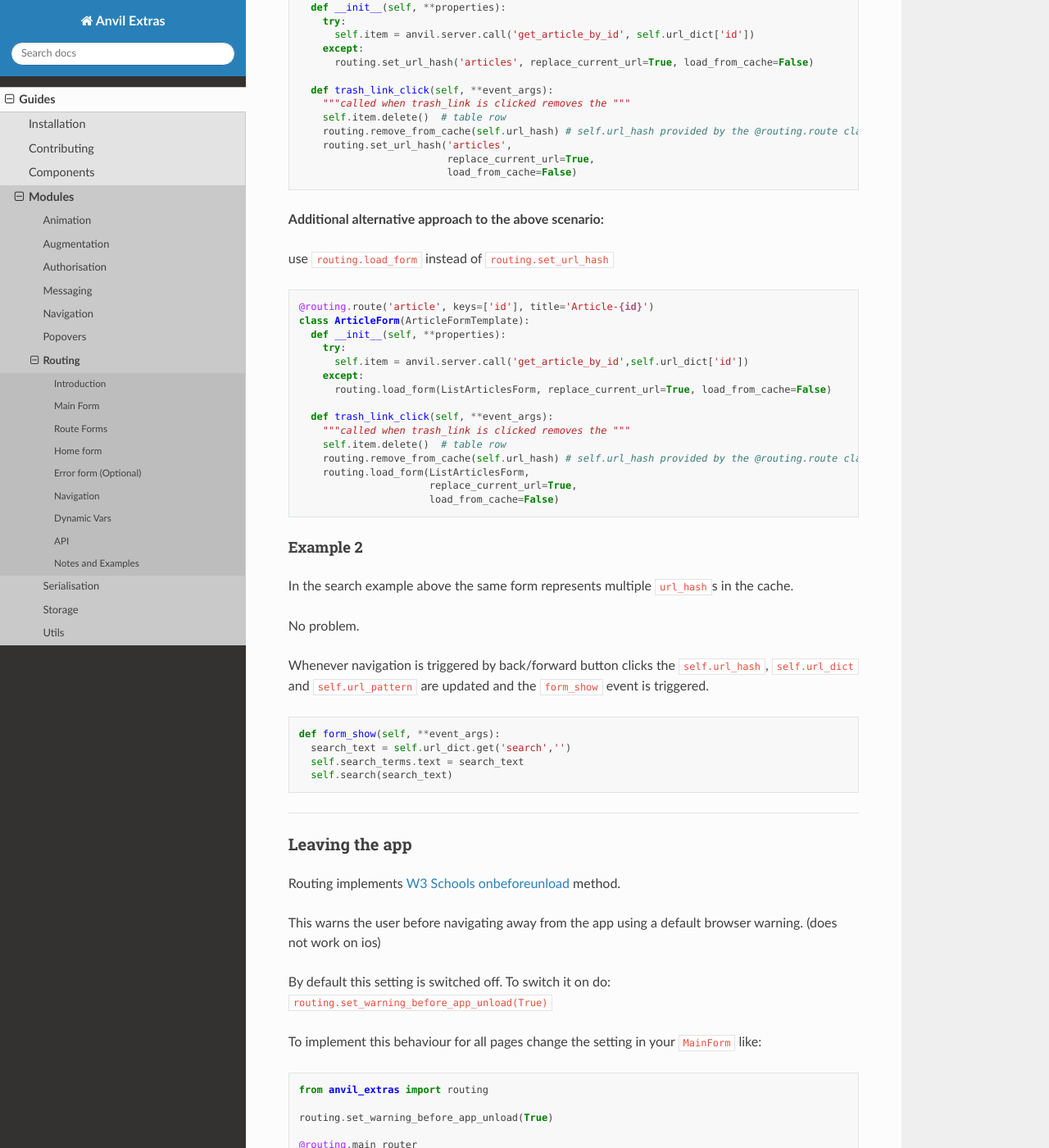
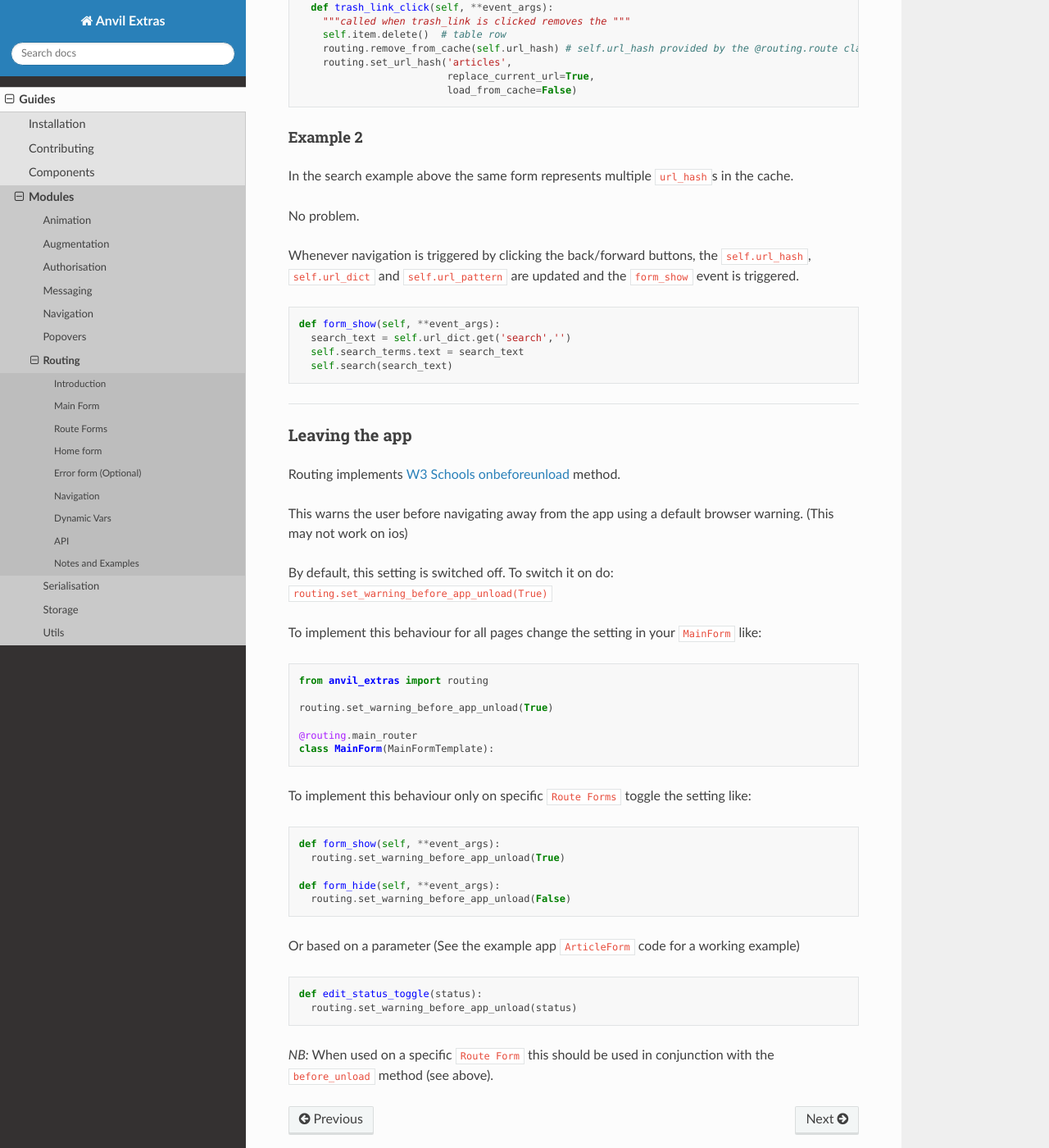
Before and after one commit to anvilistas/anvil-extras, a Sphinx documentation site: the page built from docs/guides/modules/routing.rst, in a window 1280 px wide and 1400 px high, scrolled down 17937 px. Shown: the whole window at 82% size. Built offline with Sphinx 7.4.7 and the Read the Docs theme 2.0.0, drawn with Linux system fonts in a browser that asks for light colours; some of the changed text lies outside the part shown.

Commit message:
routing: more edits to the docs and deprecate load_form.

```diff
--- a/docs/guides/modules/routing.rst
+++ b/docs/guides/modules/routing.rst
@@ -1,7 +1,7 @@
 Routing
 =======
 
-The routing module allows hash based navigation in an Anvil app.
+The routing module allows hash-based navigation in an Anvil app.
 
 +---------------------------------------+-------------------------------------------------------------------------------------------+
 | Live Example:                         | `hash-routing-example.anvil.app <https://hash-routing-example.anvil.app/>`__              |
@@ -13,9 +13,9 @@
 Introduction
 ------------
 
-An Anvil app is a single page app. When the user navigates through the app's pages the URL does not change.
+An Anvil app is a single-page app. When the user navigates through the app's pages the URL does not change.
 The part of the URL before the `#` is used by the server to identify the app.
-The part following the `#`, is never sent to the server, and used only by the browser.
+The part following the `#`, is never sent to the server and used only by the browser.
 
 The routing module takes advantage of the URL hash and allows unique URLs to be defined for forms within an app.
 Here are a few examples of URL hashes within an app and associated terminology.
@@ -36,7 +36,7 @@
 Main Form
 ---------
 
-This is either the startup form, or the form loaded from a startup module.
+This is either the startup form or the form loaded from a startup module.
 It contains the header, the navigation bar and a ``content_panel``.
 It is based on the Material Design standard-page.html.
 
@@ -178,7 +178,7 @@
 
 
 ``routing.set_url_hash()`` - has some additional features.
-See API docs and Examples.
+See `API Docs <#api>`__ and Examples.
 
 
 
@@ -204,7 +204,7 @@
         print(self.dynamic_vars['id']) # 3
 
 Multiple dynanamic variables are supported e.g. ``foo/{var_name_1}/{var_name_2}``.
-A dynamic varaible must be the entire contained within a ``/`` portion of the ``url_pattern``,
+A dynamic varaible must be entirely contained within a ``/`` portion of the ``url_pattern``,
 e.g. ``foo/article-{id}`` is not valid.
 
 --------------
@@ -217,7 +217,7 @@
 ^^^^^^^^^^
 .. attribute:: routing.main_router
 
-    Apply this decorator above the top level Form - ``MainForm``.
+    Apply this decorator above the top-level Form - ``MainForm``.
     The ``MainForm`` must have a ``content_panel``.
     There are two callbacks available to a ``main_router`` ``MainForm``.
 
@@ -287,7 +287,7 @@
 
     If ``replace_current_url`` is set to ``True``. Then the navigation will happen "in place" rather than as a new history item.
 
-    If ``set_in_history`` is set to ``False`` the the URL will not be added to the browser's history stack.
+    If ``set_in_history`` is set to ``False`` the URL will not be added to the browser's history stack.
 
     If ``redirect`` is set to ``False`` then you do not want to navigate away from the current form.
 
@@ -445,7 +445,7 @@
 
 
 
-Full Width Rows
+Full-Width Rows
 ^^^^^^^^^^^^^^^
 
 You can set a ``Route Form`` to load as a ``full_width_row`` by setting
@@ -463,7 +463,7 @@
 
 It is possible to define optional parameters by adding multiple
 decorators, e.g. one with and one without the key. Here is an example
-that allows to use the ``home page`` with the default empty string and
+that allows using the ``home page`` with the default empty string and
 with one optional ``search`` parameter:
 
 .. code:: python
@@ -553,7 +553,8 @@
           else:
             link.role = 'default'
 
-**Nav Args provided by the ``main_router`` class decorator**
+
+**Nav Args will look like:**
 
 .. code:: python
 
@@ -577,7 +578,7 @@
           animate(form, fade_in, duration=300)
 
 
-Note if you wanted to use a fade out you could also use the
+Note if you wanted to use a fade-out you could also use the
 ``on_navigation`` method.
 
 .. code:: python
@@ -596,8 +597,8 @@
 ``redirect=False``
 ~~~~~~~~~~~~~~~~~~
 
-It is possible to set a new url without navigating away from the current
-form. For example a form could have this code:
+It is possible to set a new URL without navigating away from the current
+form. For example, a form could have this code:
 
 .. code:: python
 
@@ -613,7 +614,7 @@
       self.search(self.search_terms.text)
 
 This way search parameters are added to the history stack so that the
-user can navigate back and forward but routing does not attempt to
+user can navigate back and forward, but routing does not attempt to
 navigate to a new form instance.
 
 Important
@@ -631,7 +632,7 @@
 ``replace_current_url=True``
 ~~~~~~~~~~~~~~~~~~~~~~~~~~~~
 
-It is also possible to replace the current url in the history stack
+It is also possible to replace the current URL in the history stack
 rather than creating a new entry in the history stack.
 
 In the demo app the ``ArticleForm`` creates a new article
@@ -644,7 +645,7 @@
         def __init__(self, **properties):
             self.init_components(**properties)
             if url_dict['id']:
-                self.item = anvil.server.call("get_article_by_id",self.url_dict['id'])
+                self.item = anvil.server.call("get_article_by_id", self.url_dict['id'])
             else:
                 # url_dict['id'] is empty
                 self.item = anvil.server.call('create_new_article')
@@ -655,7 +656,7 @@
                                     )
 
 
-See API docs for a list of valid kwargs for ``routing.set_url_hash()``.
+See `API Docs <#api>`__ for a list of valid kwargs for ``routing.set_url_hash()``.
 
 
 Changing The Main Form
@@ -664,7 +665,7 @@
 In a more complex app, it's common to want to change the Main Form.
 At present, changing the Main Form is not supported (support may be added in a future release).
 
-Instead it is recommended to change the structure of the Main Form dynamically
+Instead, it is recommended to change the structure of the Main Form dynamically
 (sidebar, navbar and title) based on the ``url_hash``.
 
 Let's say you have an admin part of the app and a standard part of the app.
@@ -798,17 +799,9 @@
 Passing properties to a form
 ^^^^^^^^^^^^^^^^^^^^^^^^^^^^
 
-You can pass properties to a form by adding them as keyword arguments
-with either ``routing.load_form`` or ``routing.set_url_hash``
+You can pass properties to a form by adding them as keyword arguments to ``routing.set_url_hash``
 
 .. code:: python
-
-
-    def article_link_click(self, **event_args):
-      routing.load_form(Article, id=self.item['id'], item=self.item)
-      # if your RouteForm has required keys then you should provide these as kwargs
-      # nb the key id could also be a key in self.item in which case
-      # routing.load_form(Article, item=self.item) is sufficient (but may be slower to load if item is a LiveObjectProxy [Table Row])
 
     def article_link_click(self, **event_args):
       routing.set_url_hash(f'article?id={self.item["id"]'}, item=self.item)
@@ -911,7 +904,7 @@
 :smile:
 
 (You will need to add an on\_navigation method to the ``LoginForm``,
-which does nothing, to keep anvil_extras happy)
+which does nothing, to keep the ``routing`` module happy)
 
 .. code:: python
 
@@ -1005,27 +998,6 @@
                              replace_current_url=True,
                              load_from_cache=False)
 
-**Additional alternative approach to the above scenario:**
-
-use ``routing.load_form`` instead of ``routing.set_url_hash``
-
-.. code:: python
-
-    @routing.route('article', keys=['id'], title='Article-{id}')
-    class ArticleForm(ArticleFormTemplate):
-      def __init__(self, **properties):
-        try:
-          self.item = anvil.server.call('get_article_by_id',self.url_dict['id'])
-        except:
-          routing.load_form(ListArticlesForm, replace_current_url=True, load_from_cache=False)
-
-      def trash_link_click(self, **event_args):
-        """called when trash_link is clicked removes the """
-        self.item.delete()  # table row
-        routing.remove_from_cache(self.url_hash) # self.url_hash provided by the @routing.route class decorator
-        routing.load_form(ListArticlesForm,
-                          replace_current_url=True,
-                          load_from_cache=False)
 
 Example 2
 ~~~~~~~~~
@@ -1035,7 +1007,7 @@
 
 No problem.
 
-Whenever navigation is triggered by back/forward button clicks the
+Whenever navigation is triggered by clicking the back/forward buttons, the
 ``self.url_hash``, ``self.url_dict`` and ``self.url_pattern`` are
 updated and the ``form_show`` event is triggered.
 
@@ -1056,9 +1028,9 @@
 method.
 
 This warns the user before navigating away from the app using a default
-browser warning. (does not work on ios)
+browser warning. (This may not work on ios)
 
-By default this setting is switched off. To switch it on do:
+By default, this setting is switched off. To switch it on do:
 ``routing.set_warning_before_app_unload(True)``
 
 To implement this behaviour for all pages change the setting in your
```
Also changed, not shown: other parts of docs/guides/modules/routing.rst (+18 -18 lines), 1 other file.
